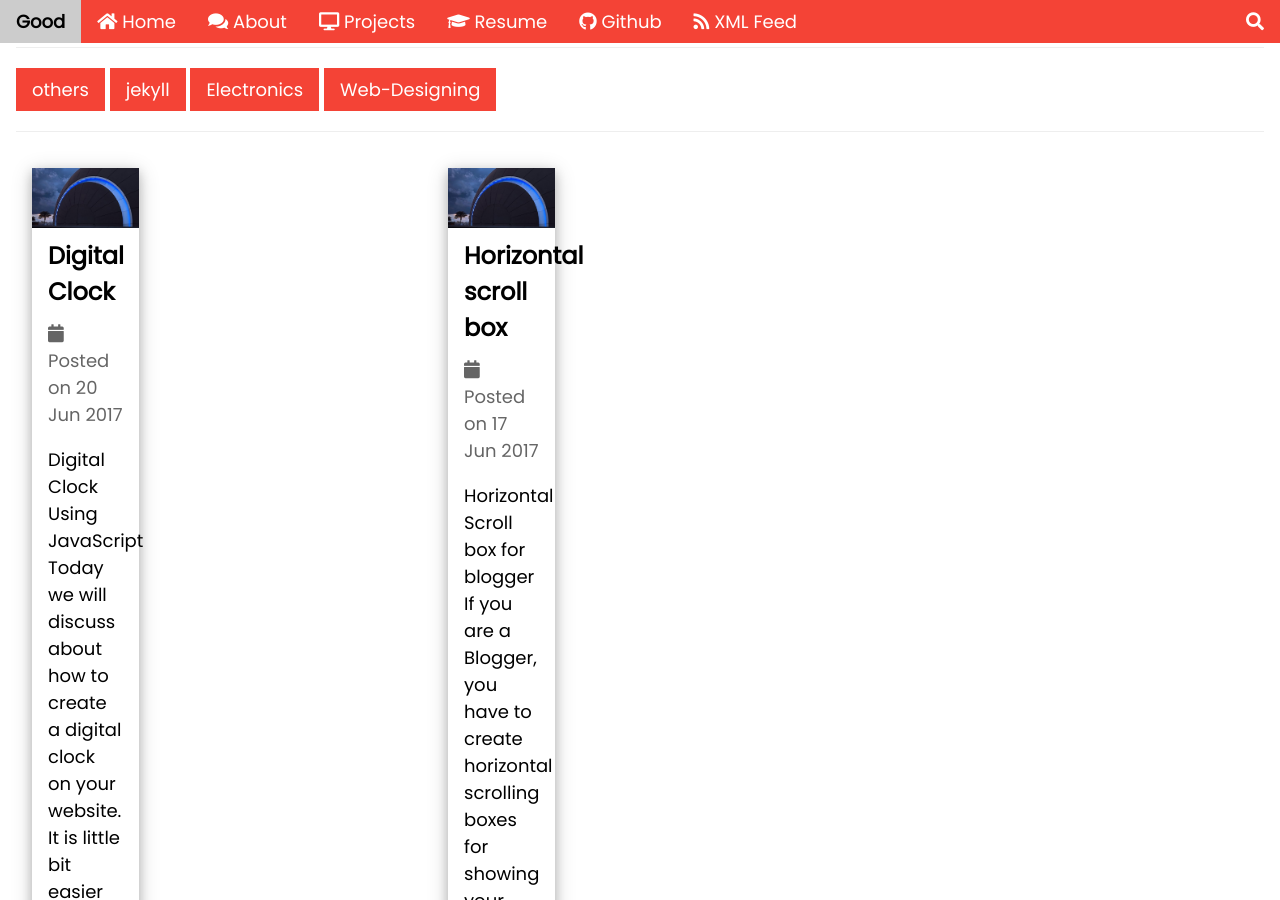
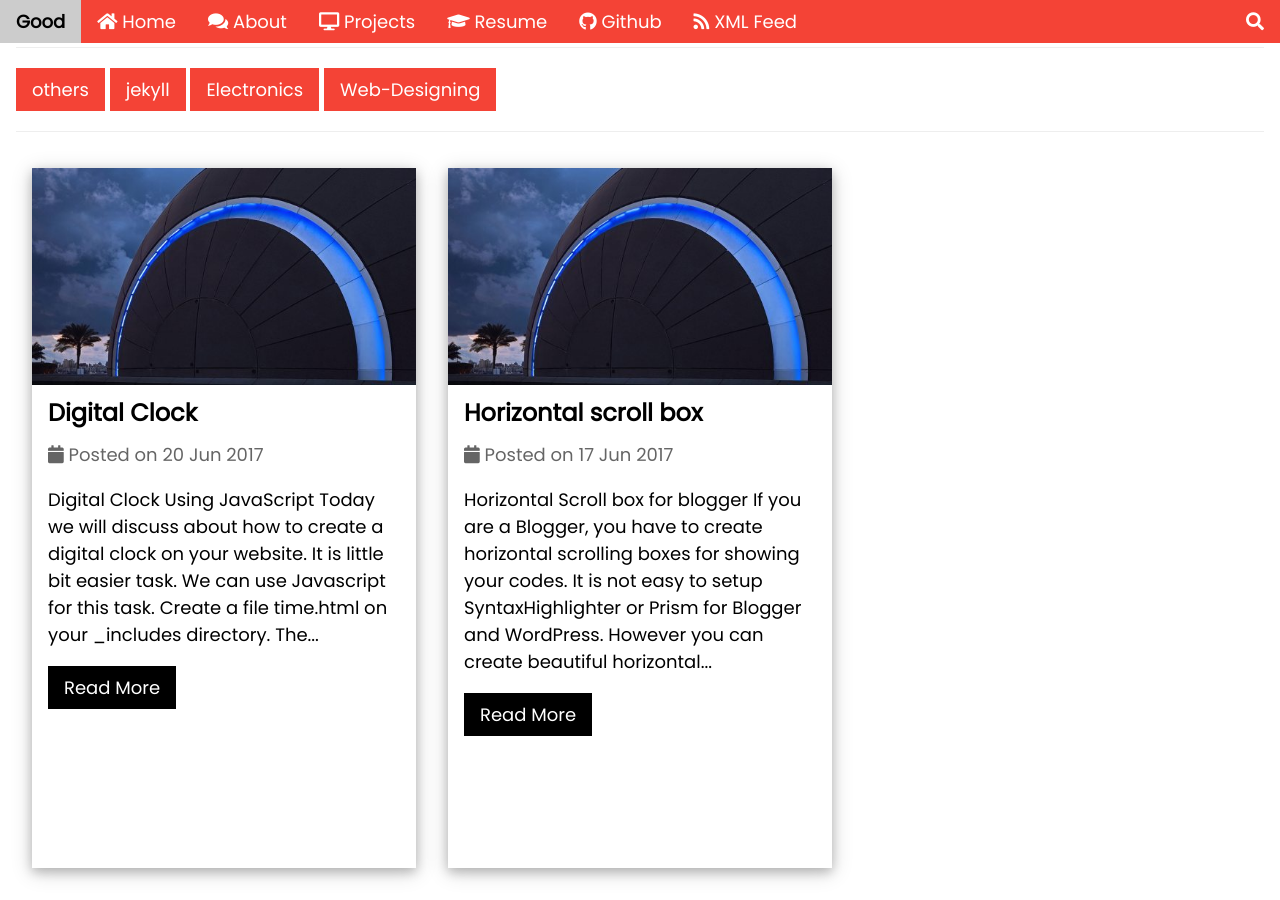
Before and after one commit to chipprogrammers/Good, a Jekyll site: the page built from category/Web-Designing.md, in a window 1280 px wide and 900 px high. Built offline with Jekyll 4.4.1, drawn with Linux system fonts in a browser that asks for light colours; comment, search, counter and statistics services are not loaded.

Commit message:
Update posts_by_category.html

```diff
--- a/_layouts/posts_by_category.html
+++ b/_layouts/posts_by_category.html
@@ -19,7 +19,6 @@ layout: default
     <div class="w3-row-padding-2px">
     {% if site.categories[page.categories] %}
         {% for post in site.categories[page.categories] %}
-        <div class="w3-third">
         <div class="w3-third">
   <div class="w3-card-4 w3-margin" style="min-height:700px">
      <div class="w3-display-container w3-hover-opacity">
@@ -48,9 +47,9 @@ layout: default
             </div>
         </div>
       </div>
+{% endfor %}
     </div>
-</div>
-{% endfor %}
+ </div>
     {% else %}
      <p>There are no posts in this categories.</p>
     {% endif %}
```
